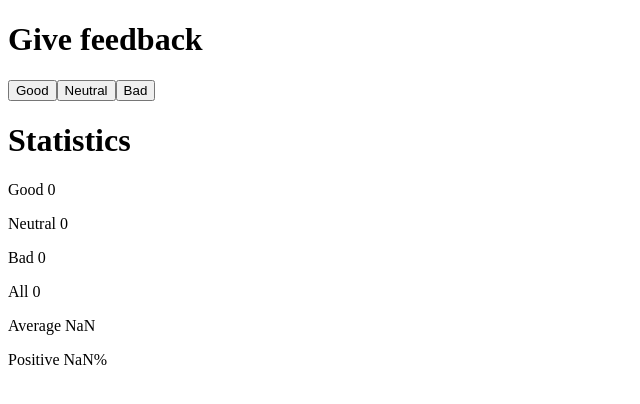
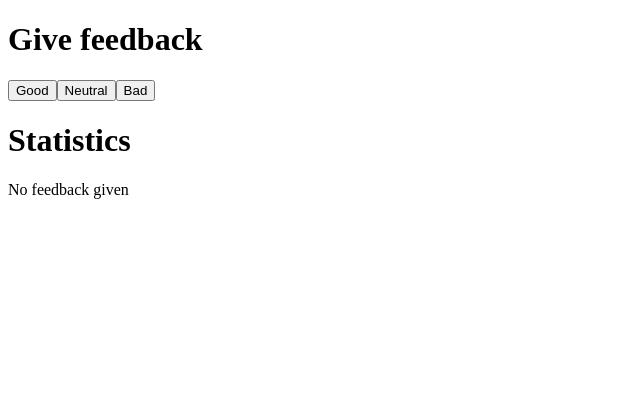
Before and after one commit to sh4rdu1-git/fullstackopen-exercises-redo, a React (Vite) app in the folder part1/unicafe/: page / in a window 1280 px wide. Shown: the top 404 px of the page, without its empty margins (0-640 px from the left). Built offline with nearby package versions, Linux system fonts and the light colour scheme.

Commit message:
completed exercise 1.9, unicafe step4

```diff
--- a/part1/unicafe/src/App.jsx
+++ b/part1/unicafe/src/App.jsx
@@ -1,6 +1,16 @@
+/* eslint react/prop-types: 0 */
 import { useState } from "react";
 
 const Statistics = (props) => {
+  // render this if total feedbacks given are zero
+  if (!props.totalFeedbacks) {
+    return (
+      <div>
+        <h1>Statistics</h1>
+        <p>No feedback given</p>
+      </div>
+    );
+  }
   return (
     <div>
       <h1>Statistics</h1>
```
